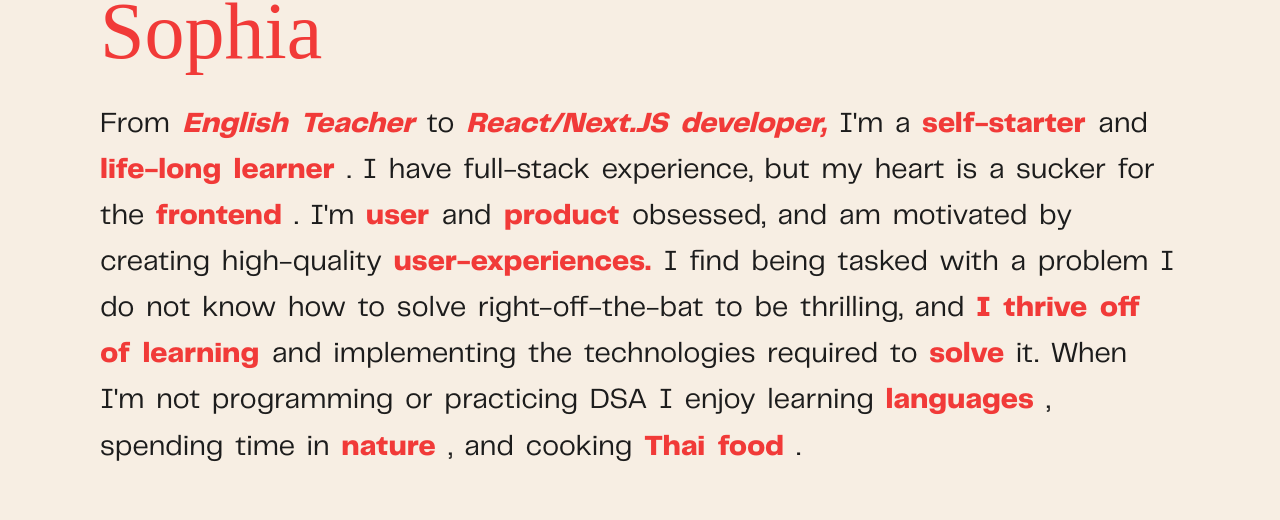
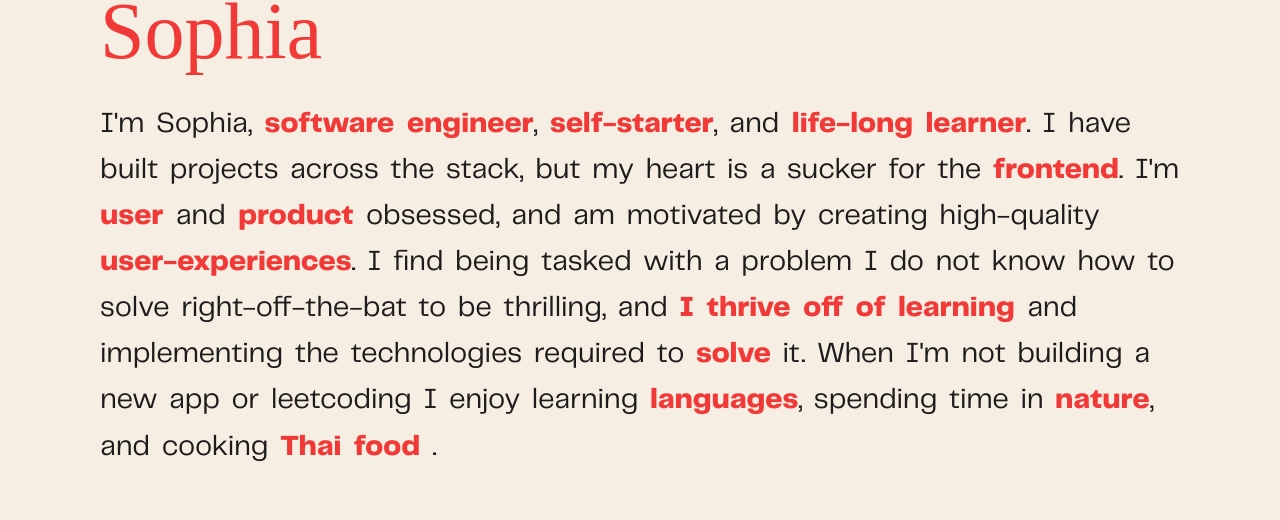
Before and after one commit to sophlanz/portfolio, a Next.js app: page /about in a window 1280 px wide. Shown: the part 109-629 px from the top of the page. Built offline with nearby package versions, Linux system fonts and the light colour scheme; a web font is replaced by a local one.

Commit message:
edited about page details

```diff
--- a/src/components/cursor/index.tsx
+++ b/src/components/cursor/index.tsx
@@ -1 +1 @@
-export { default as ShadowCursor } from "./shadowCursor";
+export { default as ShadowCursor } from "./ShadowCursor";
--- a/src/components/projects/projectImage.tsx
+++ b/src/components/projects/projectImage.tsx
@@ -7,16 +7,16 @@ interface Props {
 }
 export default function ProjectImage(props: Props): JSX.Element {
   return (
-    <div className="imgContainer">
+    <figure className="imgContainer">
       <a href={props.githubLink} target="_blank" rel="noopener noreferrer">
         <Image
           src={props.imgSrc}
-          alt="Excursion escape app"
+          alt="project image"
           width={450}
           height={570}
           style={{ objectPosition: props.imgPosition }}
         />
       </a>
-    </div>
+    </figure>
   );
 }
--- a/src/pages/about.tsx
+++ b/src/pages/about.tsx
@@ -7,24 +7,18 @@ export default function About(): JSX.Element {
         <section className="aboutMe">
           <h1>Sophia</h1>
           <p>
-            From<span style={{ fontStyle: "italic" }}> English Teacher </span>{" "}
-            to{" "}
-            <span style={{ fontStyle: "italic" }}>
-              {" "}
-              <span> React/Next.JS </span> developer,{" "}
-            </span>{" "}
-            I&apos;m a <span> self-starter </span> and{" "}
-            <span> life-long learner </span>. I have full-stack experience, but
-            my heart is a sucker for the <span> frontend </span>. I&apos;m{" "}
-            <span>user </span> and
+            I&apos;m Sophia,<span> software engineer</span>,
+            <span> self-starter</span>, and<span> life-long learner</span>. I
+            have built projects across the stack, but my heart is a sucker for
+            the <span> frontend</span>. I&apos;m <span>user </span> and
             <span> product </span> obsessed, and am motivated by creating
-            high-quality <span> user-experiences. </span> I find being tasked
+            high-quality <span> user-experiences</span>. I find being tasked
             with a problem I do not know how to solve right-off-the-bat to be
             thrilling, and <span> I thrive off of learning </span> and
             implementing the technologies required to <span>solve</span> it.
-            When I&apos;m not programming or practicing DSA I enjoy learning{" "}
-            <span> languages </span>, spending time in <span> nature </span>,
-            and cooking <span> Thai food </span>.
+            When I&apos;m not building a new app or leetcoding I enjoy learning{" "}
+            <span> languages</span>, spending time in <span> nature</span>, and
+            cooking <span> Thai food </span>.
           </p>
         </section>
         <section className="quoteContainer">
```
Also changed, not shown: src/pages/blog/[slug].tsx (+9 -7 lines), src/pages/blog/index.tsx (+13 -11 lines).
